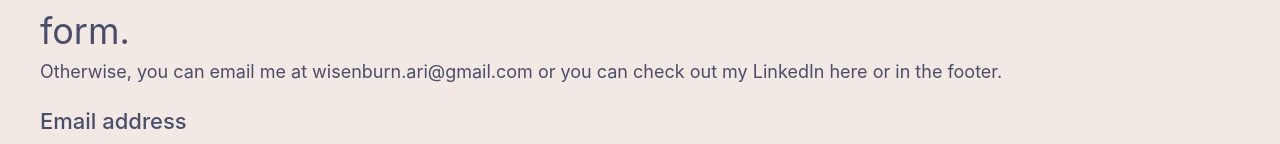
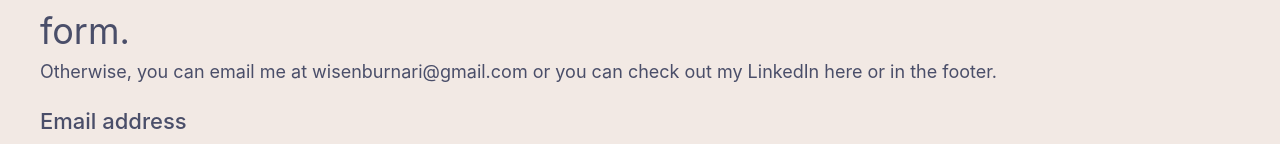
Before and after one commit to arinotsorry/arinotsorry.github.io, a React (Create React App) app: page /contact in a window 1280 px wide. Shown: the part 244-388 px from the top of the page. Built offline with nearby package versions, Linux system fonts and the light colour scheme; a web font is replaced by a local one.

Commit message:
beautify(page): remove period from email - typo

```diff
--- a/src/Contact/Contact.tsx
+++ b/src/Contact/Contact.tsx
@@ -52,8 +52,8 @@ export default function Contact(props: any) {
       </Text>
 
       <Text fontSize={18}>
-        Otherwise, you can email me at <Link href='mailto:wisenburn.ari@gmail.com'>
-          wisenburn.ari@gmail.com
+        Otherwise, you can email me at <Link href='mailto:wisenburnari@gmail.com'>
+          wisenburnari@gmail.com
         </Link> or you can check out my <Link
           href={linkedin} isExternal>
           LinkedIn here
```
